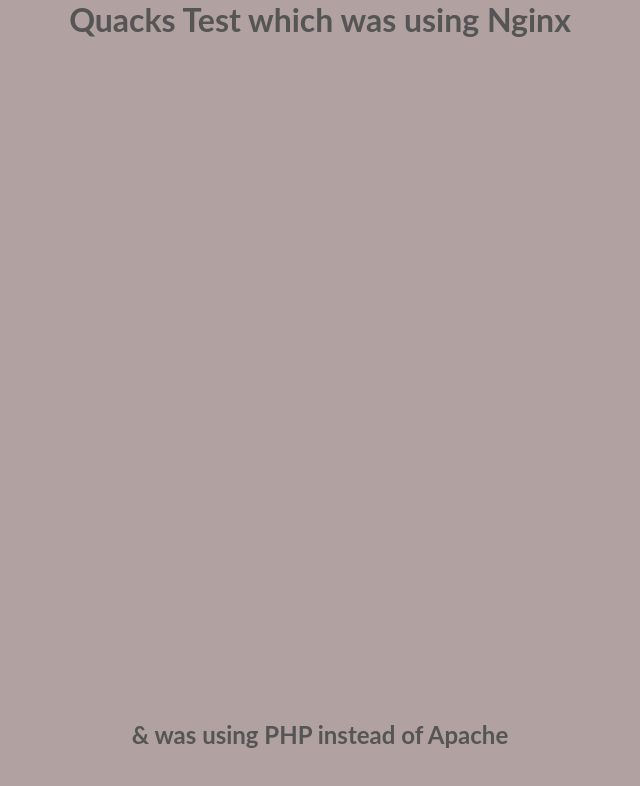
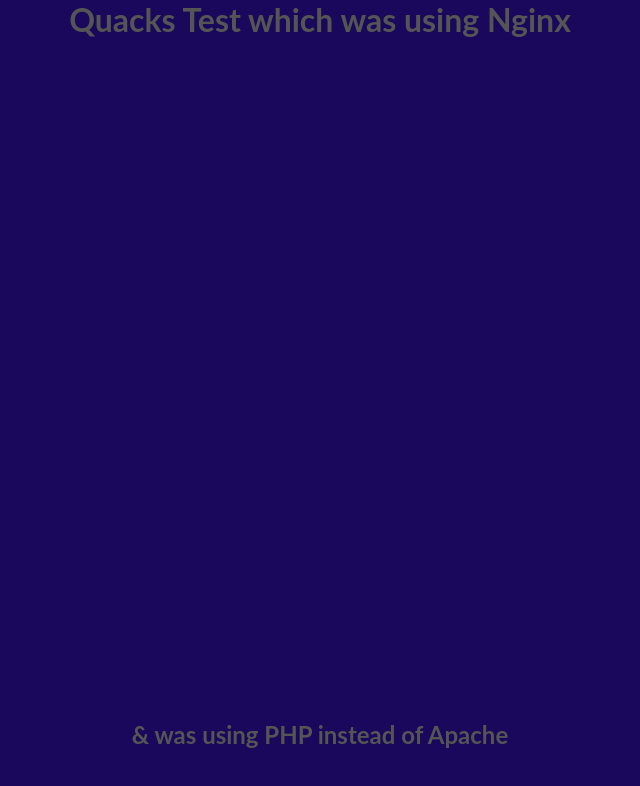
Before and after one commit to Quackers71/quackers.ninja, a plain HTML site: page index.html in a window 1280 px wide. Shown: the whole page, without its empty margins (320-960 px from the left). Drawn offline with Linux system fonts and the light colour scheme.

Commit message:
testing @media screen css

```diff
--- a/style.css
+++ b/style.css
@@ -29,3 +29,9 @@ body {
 min-height: 90%;
 text-align: center
 }
+
+@media screen and (min-width: 480px) {
+	body {
+		background-color: darkblue;
+	}
+}
```
